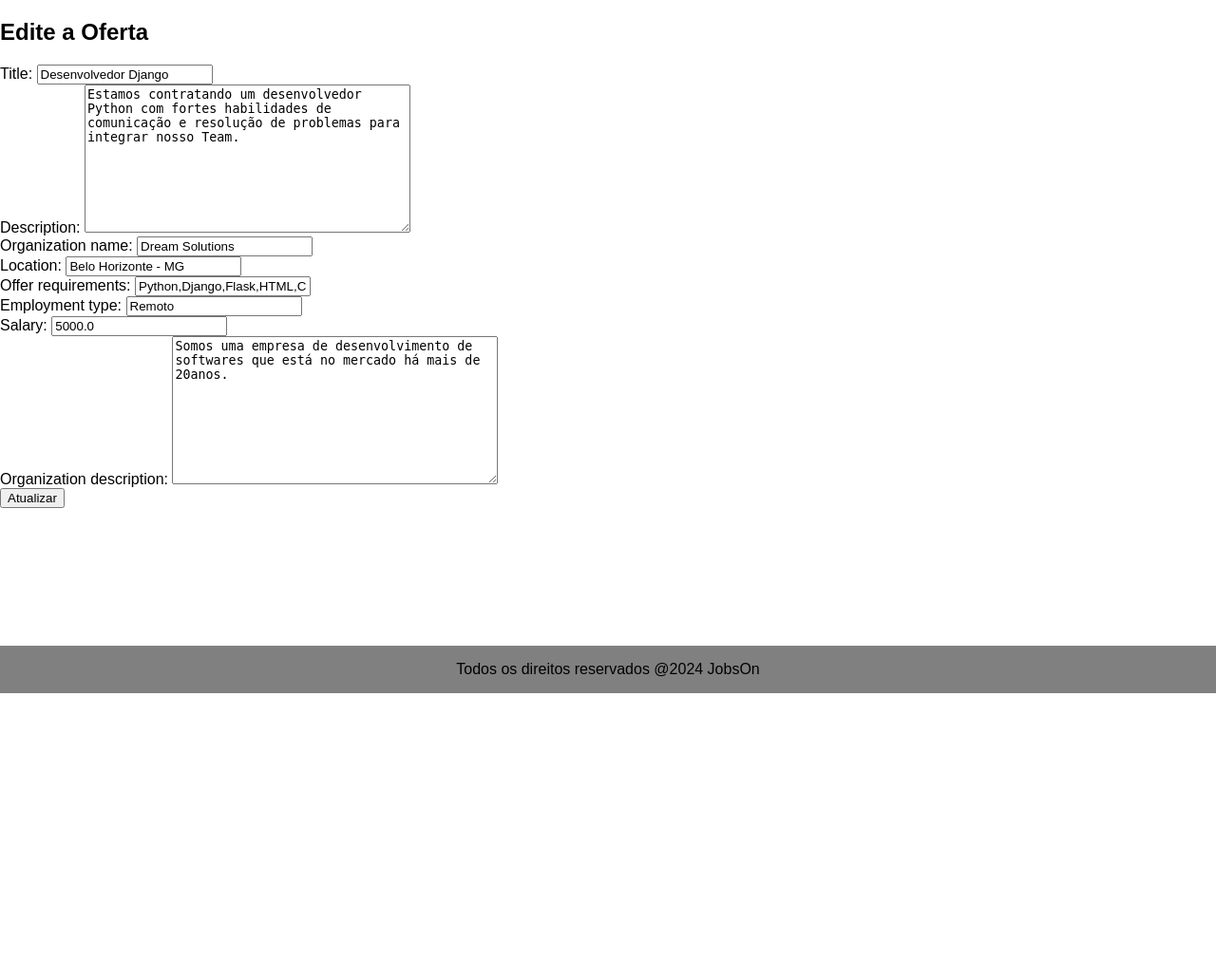
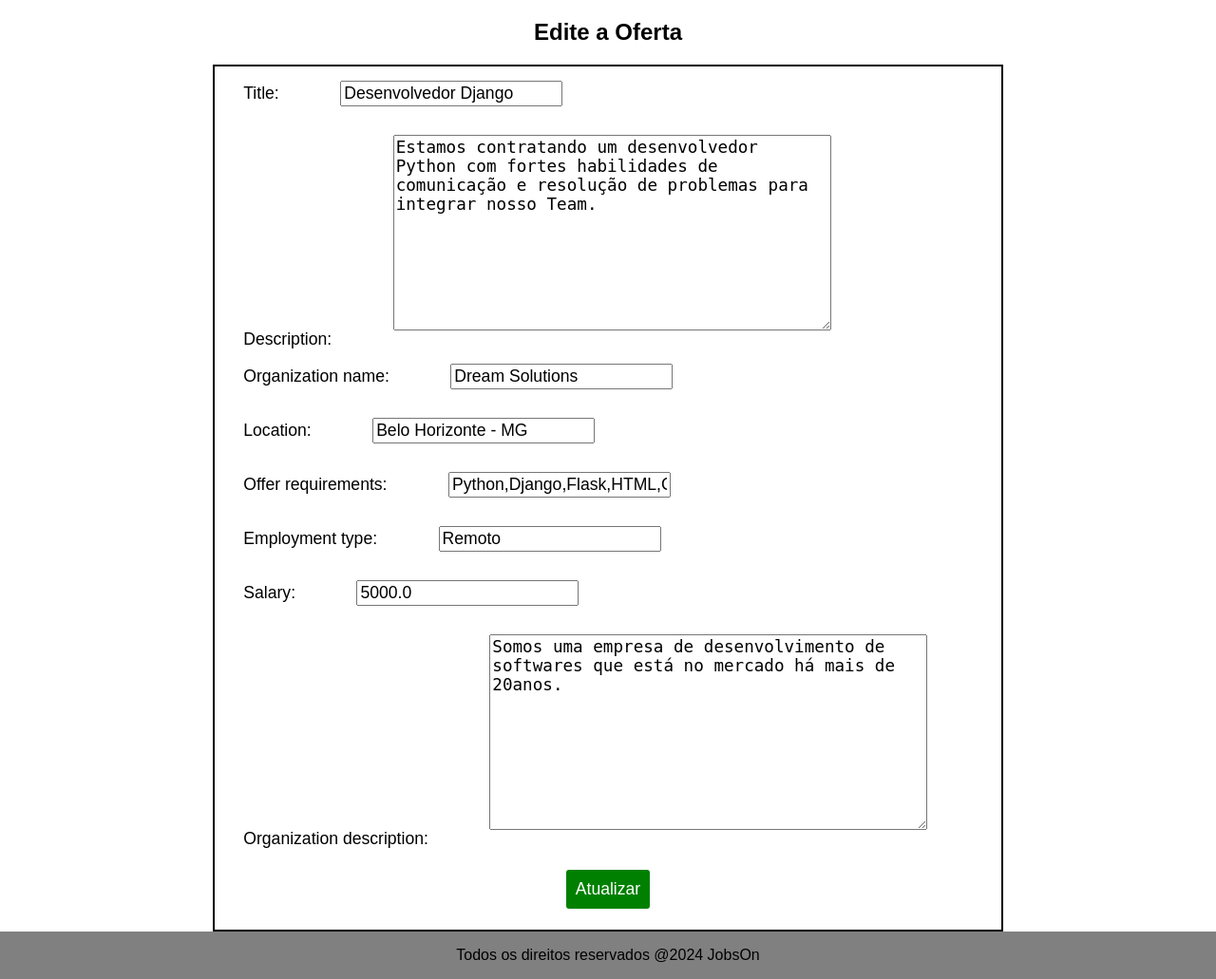
Before and after one commit to PedroNunesBH/django-career-portal, a Django app: page /update_offer/1 in a window 1280 px wide. Shown: the part 70-1101 px from the top of the page at 95% size. Before the commit the page ends 800 px from the top, so only its background shows below. Run offline with Django 5.2, Linux system fonts and the light colour scheme; data comes from the database, SQL or seed files in the repository; both versions use the stored data as it was after the commit.

Commit message:
Construcao da estilizacao de update_offer

```diff
--- a/jobs/templates/update_offer.html
+++ b/jobs/templates/update_offer.html
@@ -3,16 +3,18 @@
 {% block styles %}
     {{ block.super }}
     {% load static %}
-    <link rel="stylesheet" type="text/css" href="{% static '/css/detail_offer.css' %}">
+    <link rel="stylesheet" type="text/css" href="{% static '/css/update_offer.css' %}">
 {% endblock %}
 
 {% block content %}
     <main>
-        <h2>Edite a Oferta</h2>
-        <form method="POST">
-            {% csrf_token %}
-            {{ form }}
-            <button>Atualizar</button>
-        </form>
+        <h2 class="update-offer-text">Edite a Oferta</h2>
+        <section class="update-form-container">
+            <form class="update-form-offer" method="POST">
+                {% csrf_token %}
+                {{ form }}
+                <button class="btn-update-form">Atualizar</button>
+            </form>
+        </section>
     </main>
 {% endblock %}
--- /dev/null
+++ b/static/css/update_offer.css
@@ -0,0 +1,28 @@
+.update-offer-text {
+    text-align: center;
+}
+
+.update-form-container {
+    display: flex;
+    justify-content: center;
+    align-items: center;
+}
+
+.update-form-offer input, textarea, label {
+    font-size: 1.1rem;
+    margin: 15px 30px;
+}
+
+.update-form-offer {
+    border: 2px solid black;
+}
+
+.btn-update-form {
+    margin: 20px 367.5px;
+    background-color: green;
+    color: white;
+    font-size: 1.1rem;
+    padding: 10px;
+    border: 2px solid white;
+    border-radius: 5px;
+}
```
Also changed, not shown: db.sqlite3, static/css/detail_offer.css (deleted).
